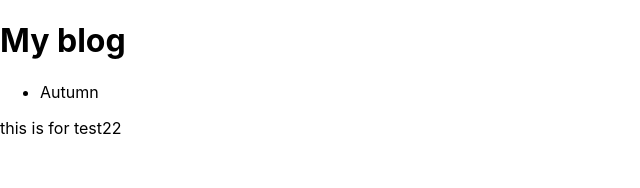
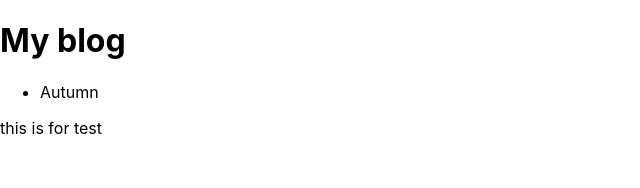
Before and after one commit to again7536/portfolio, a Next.js app: page / in a window 1280 px wide. Shown: the top 188 px of the page, without its empty margins (0-640 px from the left). Built offline with nearby package versions, Linux system fonts and the light colour scheme.

Commit message:
[Test] auto build

```diff
--- a/src/pages/index.tsx
+++ b/src/pages/index.tsx
@@ -9,7 +9,7 @@ export default function Home() {
             <ul className='projects'>
                 <li><Link href="/autumn">Autumn</Link></li>
             </ul>
-            this is for test22
+            this is for test
         </div>
     );
 }
```
